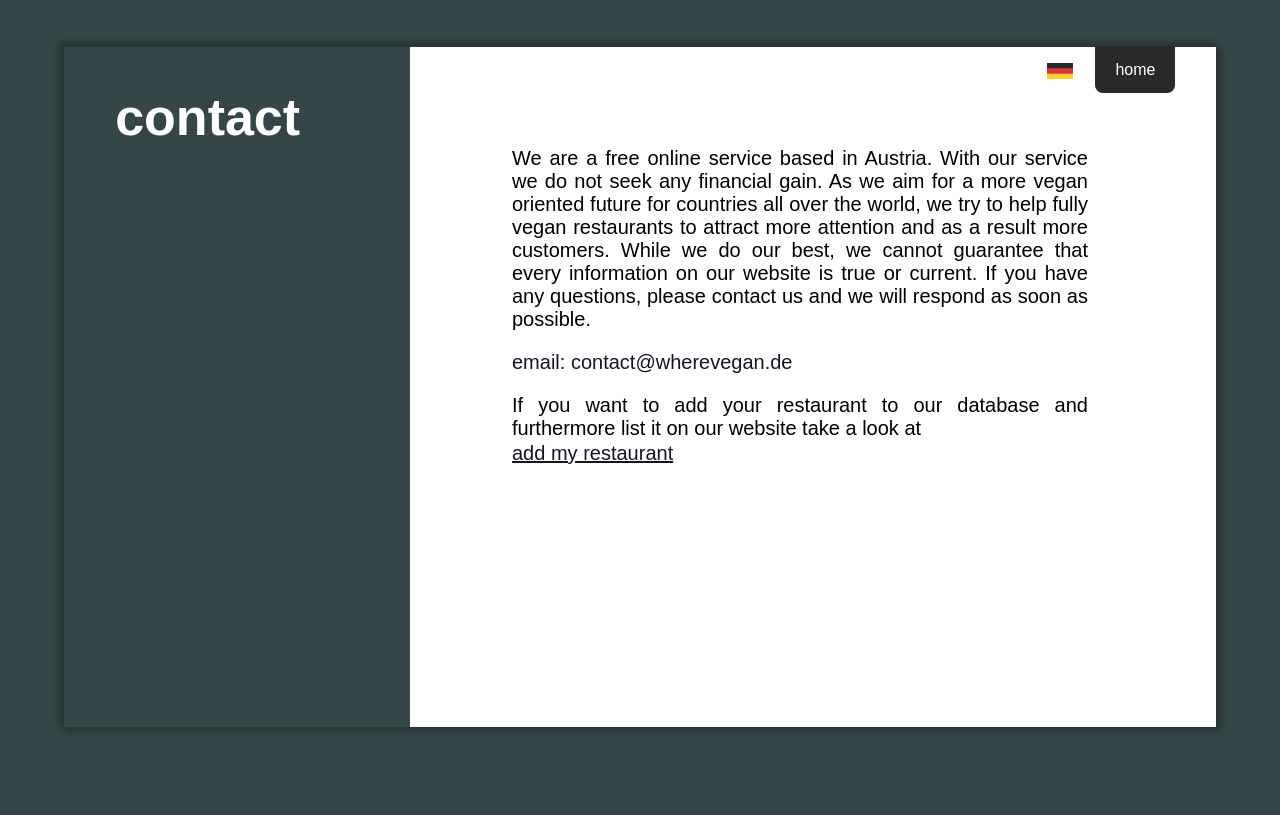
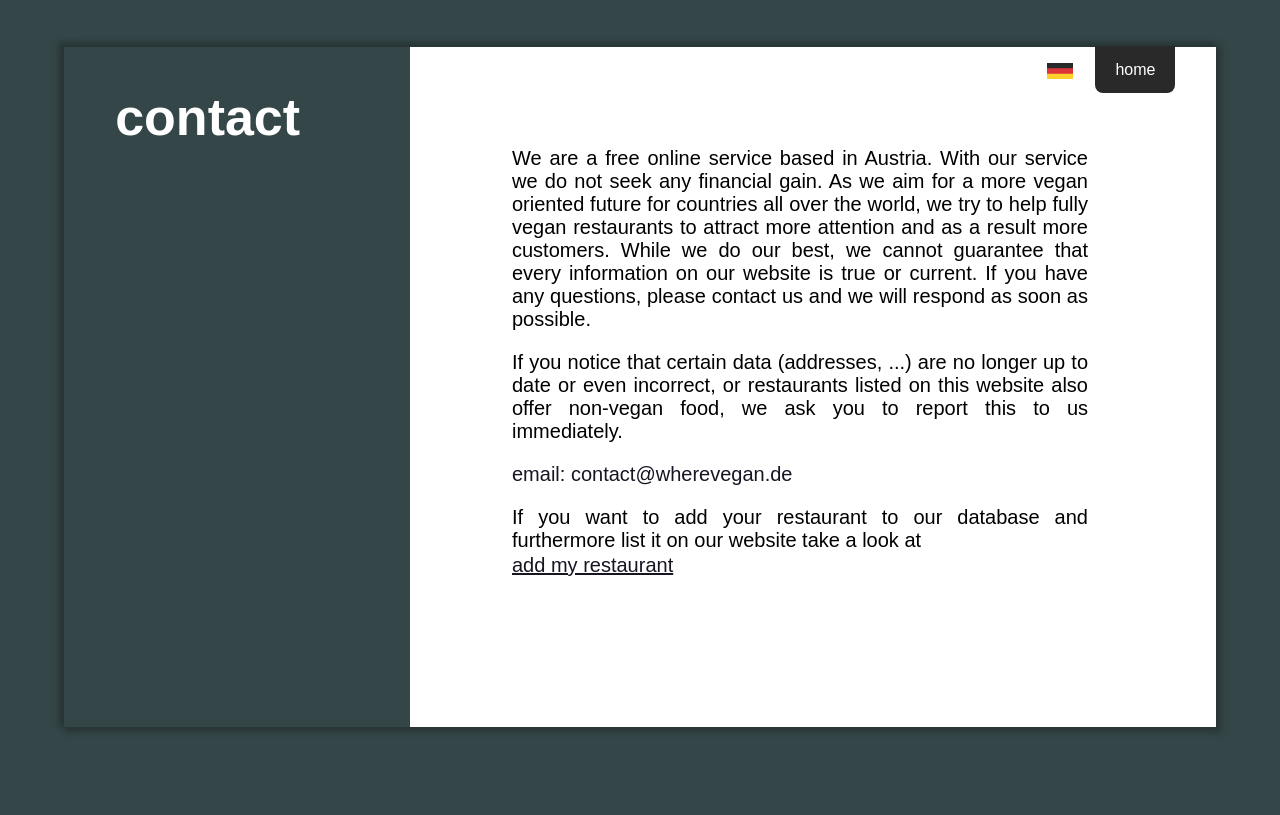
Before and after one commit to dxni8/wherevegan, a Django app: page /contact in a window 1280 px wide. Run offline with Django 4.2, Linux system fonts and the light colour scheme.

```diff
--- a/restaurants/static/contact.css
+++ b/restaurants/static/contact.css
@@ -77,6 +77,10 @@ body {
     font-weight: 200;
 }
 .text2{
+    font-size: 20px;
+    font-weight: 300;
+}
+.text3{
     font-size: 20px;
     font-weight: 300;
 }
--- a/restaurants/static/language_added.js
+++ b/restaurants/static/language_added.js
@@ -16,13 +16,13 @@ document.addEventListener('DOMContentLoaded', function(){
 function english(){
     document.getElementById('header-item-div').style.backgroundImage = 'url("/static/pics/german.png")'
     document.querySelector('.text2').innerHTML = 'However, before we will show your restaurant to our users, we need to make sure that you only offer vegan meals.'
-    document.querySelector('.important').innerHTML = 'Therefore, as a last step, please send photos of your current menu to our email address contact@wherevegan.de with your registered email address. Please do not forget to include the name of your restaurant and the address, otherwise we will not know to which restaurant the respective menu belongs.'
+    document.querySelector('.important').innerHTML = 'Therefore, as a last step, please send photos of your current menu to our email address menu@wherevegan.de with your registered email address. Please do not forget to include the name of your restaurant and the address, otherwise we will not know to which restaurant the respective menu belongs.'
     document.querySelector('.text4').innerHTML = 'You will receive an email from us as soon as we have checked your restaurant and menu and approved them for our website.'
 }
 
 function german(){
     document.getElementById('header-item-div').style.backgroundImage = 'url("/static/pics/english.png")'
     document.querySelector('.text2').innerHTML = 'Jedoch bevor wir Ihr Restaurant endgültig unseren Nutzern anzeigen können, müssen wir sicherstellen, dass Sie nur vegane Gerichte zubereiten.'
-    document.querySelector('.important').innerHTML = 'Schicken Sie daher bitte als letzten Schritt Fotos Ihrer aktuellen Speisekarte an unsere E-Mail-Adresse contact@wherevegan.de, mit Ihrer bereits registrierten E-Mail-Adresse. Bitte vergessen Sie nicht den Namen sowie die Adresse Ihres Restaurants anzugeben, da wir sonst Ihre Speisekarte nicht Ihrem Restaurant zuordnen könnten.'
+    document.querySelector('.important').innerHTML = 'Schicken Sie daher bitte als letzten Schritt Fotos Ihrer aktuellen Speisekarte an unsere E-Mail-Adresse menu@wherevegan.de, mit Ihrer bereits registrierten E-Mail-Adresse. Bitte vergessen Sie nicht den Namen sowie die Adresse Ihres Restaurants anzugeben, da wir sonst Ihre Speisekarte nicht Ihrem Restaurant zuordnen könnten.'
     document.querySelector('.text4').innerHTML = 'Sie erhalten eine Benachrichtigung via email von uns, sobald wir ihr Restaurant sowie ihre Speisekarte überprüft und für unsere Website freigeschalten haben.'
 }
--- a/restaurants/static/language_contact.js
+++ b/restaurants/static/language_contact.js
@@ -18,6 +18,7 @@ function english(){
     document.querySelector('#navbar-item-contact-home').innerHTML = 'home'
     document.querySelector('.text1').innerHTML = 'We are a free online service based in Austria. With our service we do not seek any financial gain. As we aim for a more vegan oriented future for countries all over the world, we try to help fully vegan restaurants to attract more attention and as a result more customers. While we do our best, we cannot guarantee that every information on our website is true or current. If you have any questions, please contact us and we will respond as soon as possible.'
     document.querySelector('.text2').innerHTML = 'If you want to add your restaurant to our database and furthermore list it on our website, take a look at'
+    document.querySelector('.text3').innerHTML = 'If you notice that certain data (addresses, ...) are no longer up to date or even incorrect, or restaurants listed on this website also offer non-vegan food, we ask you to report this to us immediately.'
     const link = document.getElementById('link_add');
     link.textContent = 'add my Restaurant';
 }
@@ -28,6 +29,7 @@ function german(){
     document.querySelector('#navbar-item-contact-home').innerHTML = 'zurück'
     document.querySelector('.text1').innerHTML = 'Wir sind ein kostenloser Online-Dienst mit Sitz in Österreich. Mit unserem Service verfolgen wir keine finanziellen sowie gewerblichen Ziele und Vorteile. Da wir eine stärker vegan-orientierte Zukunft für Länder auf der ganzen Welt anstreben, versuchen wir rein veganen Restaurants zu helfen, indem wir mehr Aufmerksamkeit für diese erregen und diese in Folge mehr Kunden gewinnen können. Obwohl wir unser Bestes geben können wir nicht garantieren, dass alle Informationen auf unserer Website wahr oder aktuell sind. Wenn Sie Fragen haben, kontaktieren Sie uns bitte und wir werden Ihnen so schnell wie möglich antworten.'
     document.querySelector('.text2').innerHTML = 'Falls Sie in Besitz eines Restaurants sind und interessiert sind es in unsere Datenbank aufzunehmen, sollten Sie bei bei folgendem Link vorbeischauen.'
+    document.querySelector('.text3').innerHTML = 'Sollten Sie feststellen, dass bestimmte Daten (Adressen, ...) nicht mehr aktuell oder gar falsch sind, oder dass auf dieser Website gelistete Restaurants auch nicht-vegane Speisen anbieten, bitten wir Sie, uns dies umgehend zu melden.'
     const link = document.getElementById('link_add');
     link.textContent = 'mein Restaurant';
 }
--- a/restaurants/static/nearby.css
+++ b/restaurants/static/nearby.css
@@ -338,6 +338,9 @@ iframe {
 }
 
 @media(min-width: 900px){
+    body{
+        background-color: #344648;
+    }
     .header-items {
         right: 2vw;
         z-index: 1;
--- a/restaurants/templates/restaurants/added.html
+++ b/restaurants/templates/restaurants/added.html
@@ -73,7 +73,7 @@ body {
             <h1 class="heading">Your restaurant '{{ restaurant_name }}' has been successfully added</h1>
             <p class="text1">{{ address }}</p>
             <p class="text2">However, before we will show your restaurant to our users, we need to make sure that you only offer vegan meals.</p>
-            <p class="important" >Therefore, as a last step, please send photos of your current menu to our email address contact@wherevegan.de with your registered email address. Please do not forget to include the name of your restaurant and the address, otherwise we will not know to which restaurant the respective menu belongs.</p>
+            <p class="important" >Therefore, as a last step, please send photos of your current menu to our email address menu@wherevegan.de with your registered email address. Please do not forget to include the name of your restaurant and the address, otherwise we will not know to which restaurant the respective menu belongs.</p>
             <p class="text4">You will receive an email from us as soon as we have checked your restaurant and menu and approved them for our website.</p>
             <a class="link" href="{% url 'home' %}">back</a>
         </div>
--- a/restaurants/templates/restaurants/contact.html
+++ b/restaurants/templates/restaurants/contact.html
@@ -26,6 +26,9 @@
                 we cannot guarantee that every information on our website is true or current. If you have any questions,
                 please contact us and we will respond as soon as possible.
             </p>
+            <p class="text3">
+                If you notice that certain data (addresses, ...) are no longer up to date or even incorrect, or restaurants listed on this website also offer non-vegan food, we ask you to report this to us immediately.
+            </p>
             <b><p class="email">email: contact@wherevegan.de</p></b>
 
             <p class="text2">If you want to add your restaurant to our database and furthermore list it on our website
```
